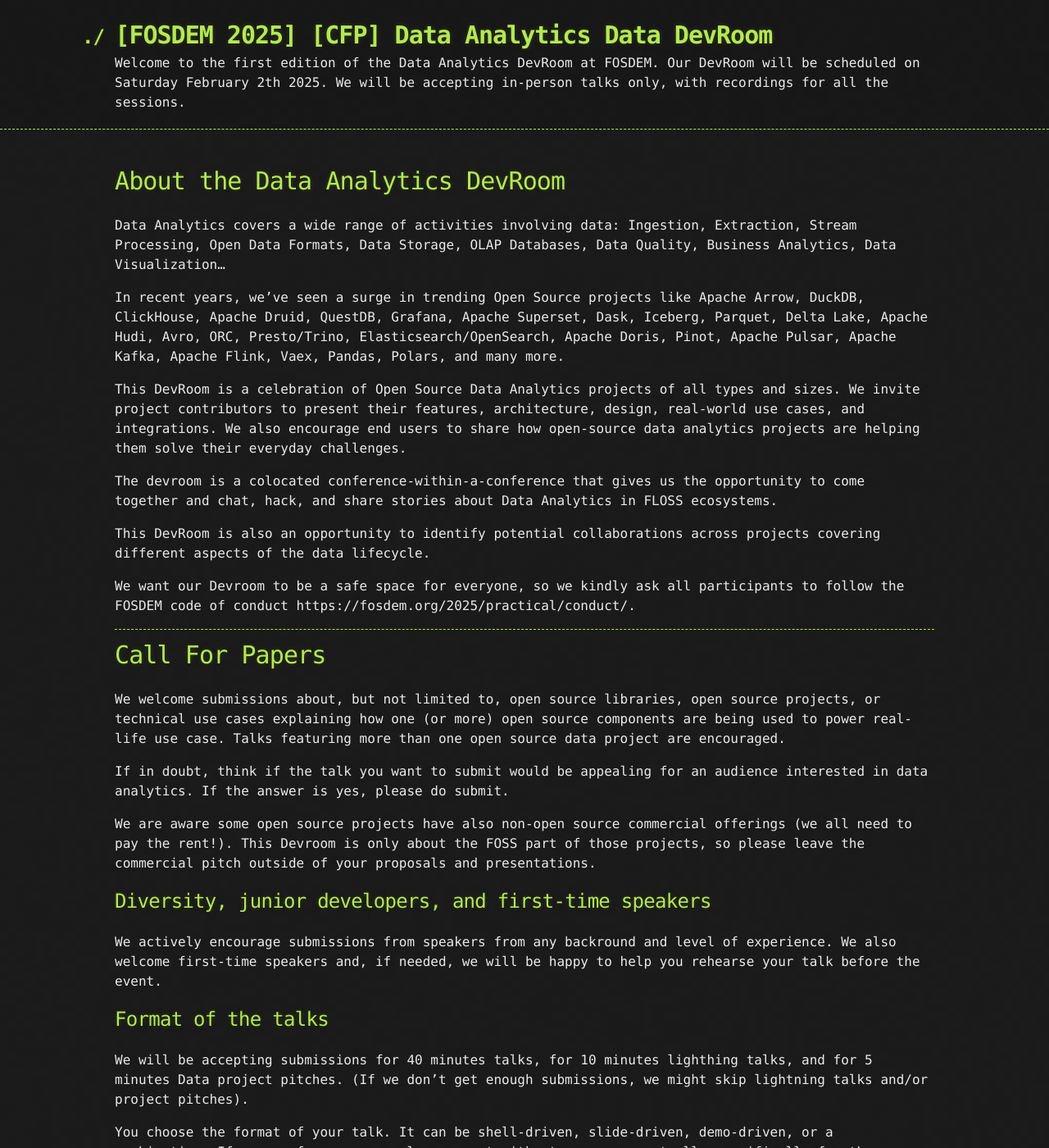
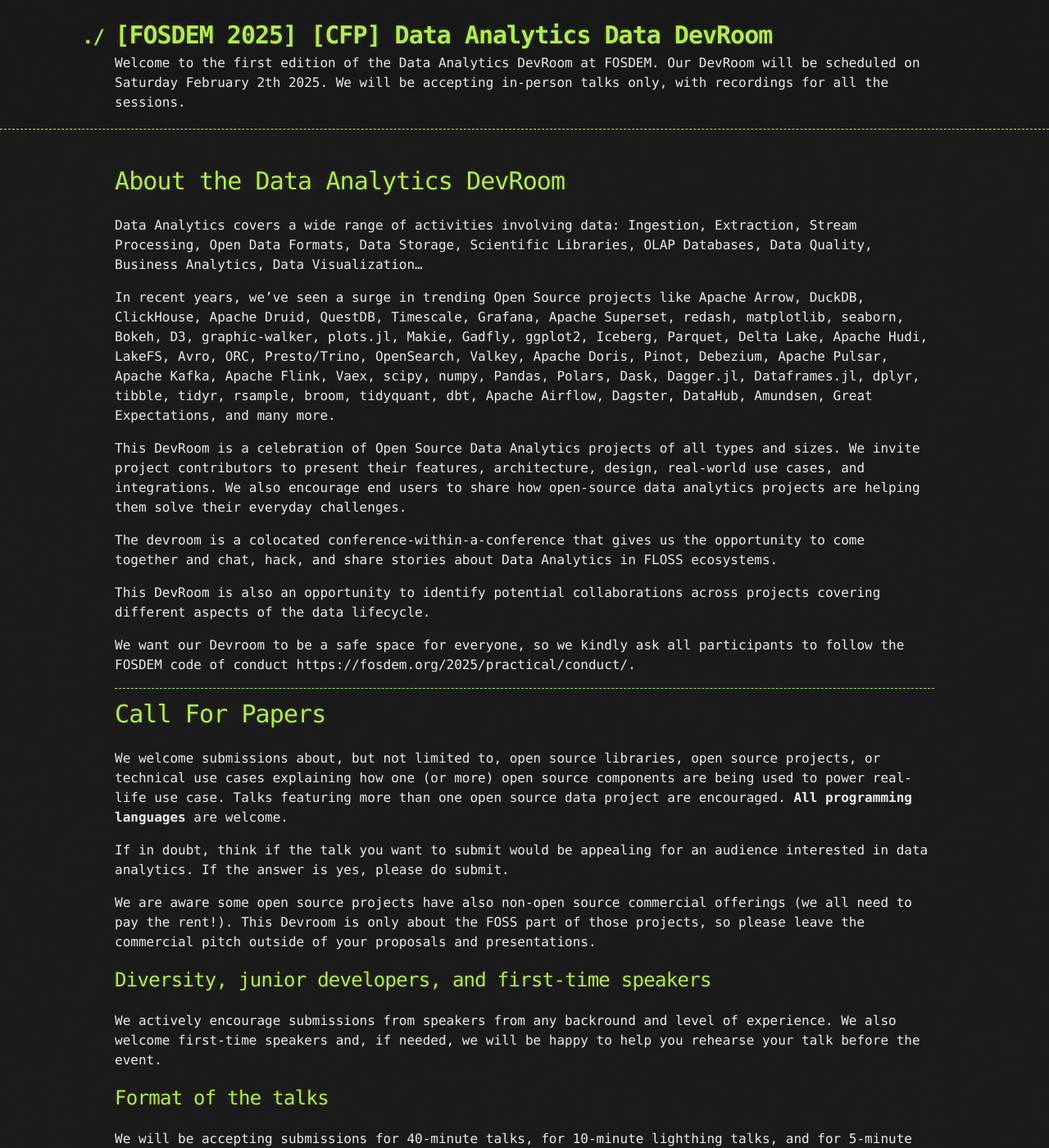
Before and after one commit to javier/data_analytics_devroom_cfp_fosdem_2025, a Jekyll site: the page built from index.md, in a window 1280 px wide and 1400 px high. Shown: the whole window at 82% size. Built offline with Jekyll 4.4.1, drawn with Linux system fonts in a browser that asks for light colours; some of the changed text lies outside the part shown.

Commit message:
added more projects and more context to the CFP

```diff
--- a/index.md
+++ b/index.md
@@ -4,17 +4,28 @@ layout: default
 
 # About the Data Analytics DevRoom
 
-Data Analytics covers a wide range of activities involving data: Ingestion, Extraction, Stream Processing, Open Data Formats, Data Storage, OLAP Databases, Data Quality, Business Analytics, Data Visualization...
+Data Analytics covers a wide range of activities involving data: Ingestion, Extraction, Stream Processing, Open Data
+Formats, Data Storage, Scientific Libraries, OLAP Databases, Data Quality, Business Analytics, Data Visualization...
 
-In recent years, we've seen a surge in trending Open Source projects like Apache Arrow, DuckDB, ClickHouse, Apache Druid, QuestDB, Grafana, Apache Superset, Dask, Iceberg, Parquet, Delta Lake, Apache Hudi, Avro, ORC, Presto/Trino, Elasticsearch/OpenSearch, Apache Doris, Pinot, Apache Pulsar, Apache Kafka, Apache Flink, Vaex, Pandas, Polars, and many more.
+In recent years, we've seen a surge in trending Open Source projects like Apache Arrow, DuckDB, ClickHouse, Apache Druid,
+QuestDB, Timescale, Grafana, Apache Superset, redash, matplotlib, seaborn, Bokeh, D3, graphic-walker, plots.jl, Makie,
+Gadfly, ggplot2, Iceberg, Parquet, Delta Lake, Apache Hudi, LakeFS, Avro, ORC, Presto/Trino, OpenSearch, Valkey,
+Apache Doris, Pinot, Debezium, Apache Pulsar, Apache Kafka, Apache Flink, Vaex, scipy, numpy, Pandas, Polars, Dask,
+Dagger.jl, Dataframes.jl, dplyr, tibble, tidyr, rsample, broom, tidyquant,  dbt, Apache Airflow, Dagster, DataHub,
+Amundsen, Great Expectations, and many more.
 
-This DevRoom is a celebration of Open Source Data Analytics projects of all types and sizes. We invite project contributors to present their features, architecture, design, real-world use cases, and integrations. We also encourage end users to share how open-source data analytics projects are helping them solve their everyday challenges.
+This DevRoom is a celebration of Open Source Data Analytics projects of all types and sizes. We invite project
+contributors to present their features, architecture, design, real-world use cases, and integrations. We also encourage
+end users to share how open-source data analytics projects are helping them solve their everyday challenges.
 
-The devroom is a colocated conference-within-a-conference that gives us the opportunity to come together and chat, hack, and share stories about Data Analytics in FLOSS ecosystems.
+The devroom is a colocated conference-within-a-conference that gives us the opportunity to come together and chat,
+hack, and share stories about Data Analytics in FLOSS ecosystems.
 
-This DevRoom is also an opportunity to identify potential collaborations across projects covering different aspects of the data lifecycle.
+This DevRoom is also an opportunity to identify potential collaborations across projects covering different aspects of
+the data lifecycle.
 
-We want our Devroom to be a safe space for everyone, so we kindly ask all participants to follow the FOSDEM code of conduct https://fosdem.org/2025/practical/conduct/.
+We want our Devroom to be a safe space for everyone, so we kindly ask all participants to follow the FOSDEM code of
+conduct https://fosdem.org/2025/practical/conduct/.
 
 ***
 
@@ -23,7 +34,7 @@ We want our Devroom to be a safe space for everyone, so we kindly ask all partic
 
 We welcome submissions about, but not limited to, open source libraries, open source projects, or technical use cases
 explaining how one (or more) open source components are being used to power real-life use case. Talks featuring more
-than one open source data project are encouraged.
+than one open source data project are encouraged. **All programming languages** are welcome.
 
 If in doubt, think if the talk you want to submit would be appealing for an audience interested in data analytics. If
 the answer is yes, please do submit.
@@ -39,16 +50,16 @@ speakers and, if needed, we will be happy to help you rehearse your talk before
 
 ## Format of the talks
 
-We will be accepting submissions for 40 minutes talks, for 10 minutes lighthing talks, and for 5 minutes Data project
-pitches. (If we don't get enough submissions, we might skip lightning talks and/or project pitches).
+We will be accepting submissions for 40-minute talks, for 10-minute lighthing talks, and for
+5-minute project pitches. Please note if we don't get enough submissions, we might skip lightning talks and/or project pitches.
 
 You choose the format of your talk. It can be shell-driven, slide-driven, demo-driven, or a combination. If you prefer,
 you can also present without any screen at all, specifically for the lightning talks and project pitches.
 
 If you will be accepting questions, please take into account those should be included within your allocated time-slot.
 
-Since we will have a mixed audience, all 40 talks will need to feature an intro to make sure everyone can get some
-context, but you are welcome to discuss internals of your project or to go as deep as you want into technical details.
+Since we will have a mixed audience, the 40-minute talks will need to feature an intro to make sure everyone can get some
+context, but you are encouraged to discuss internals of your project or to go as deep as you want into technical details.
 
 ## Recording of all the talks
 
```
Also changed, not shown: other parts of index.md (+4 -2 lines).
